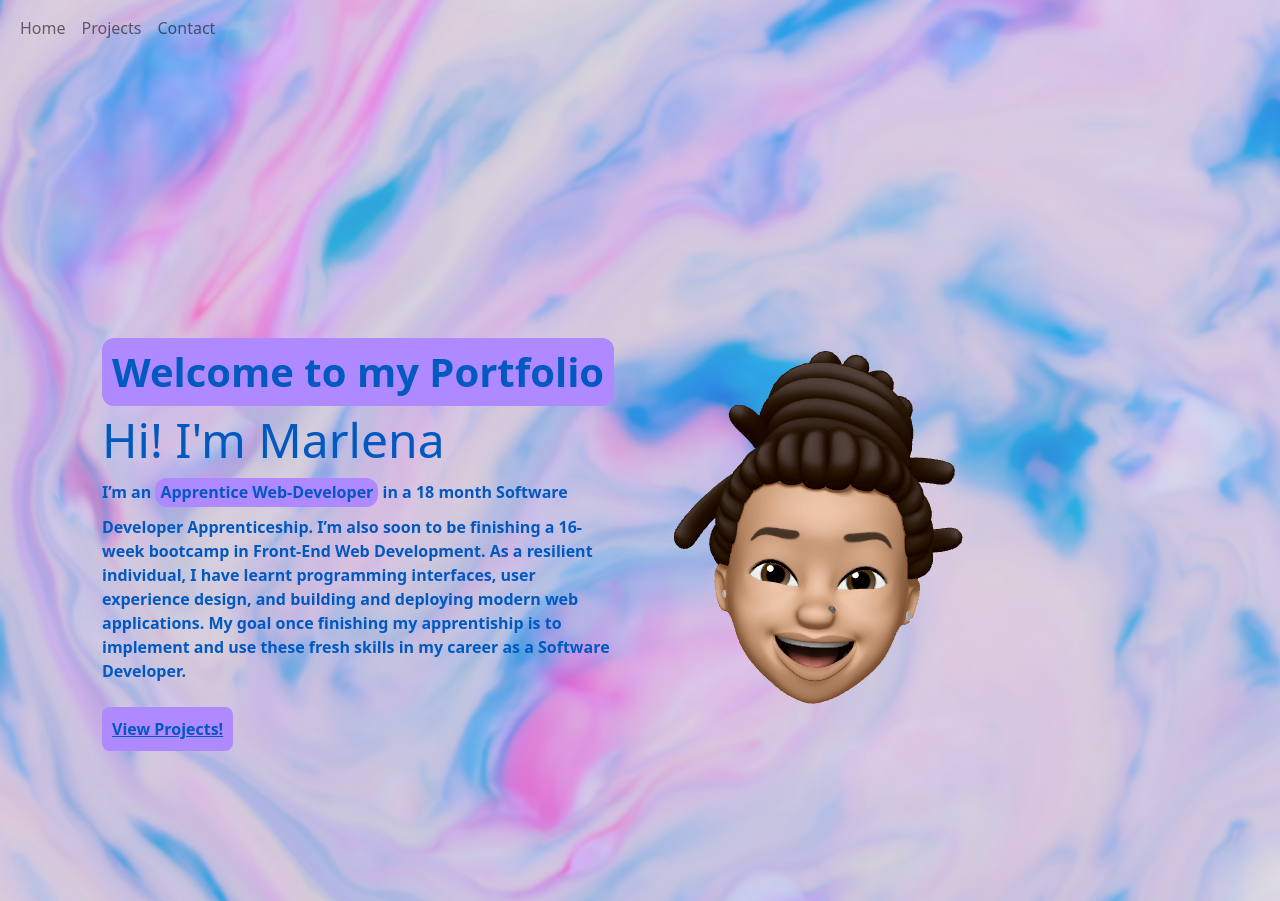
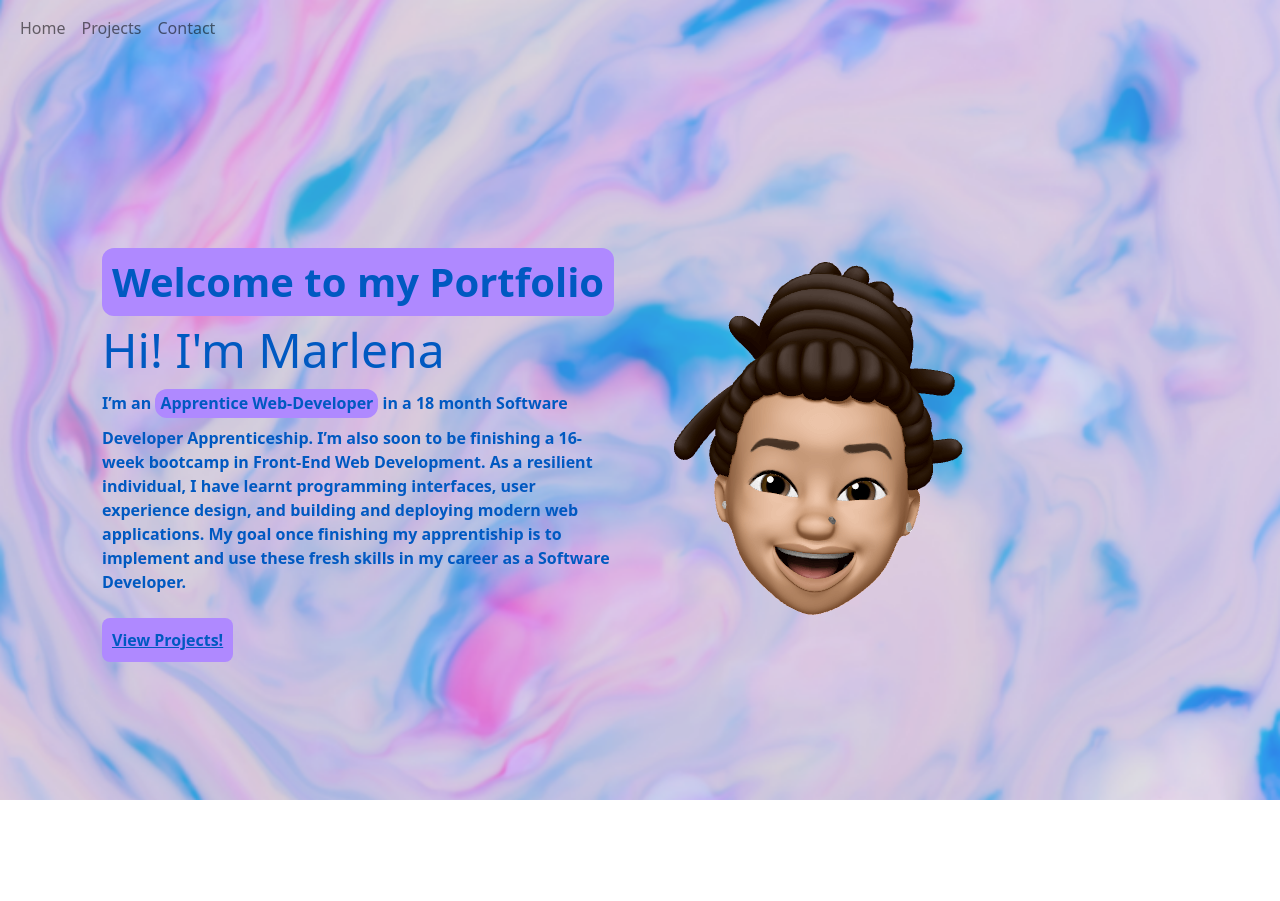
Before and after one commit to MarlenaDowner/my-react-portfolio, a React (Create React App) app: page / in a window 1280 px wide. After the commit the page ends 812 px from the top, so only its background shows below. Built offline with nearby package versions, Linux system fonts and the light colour scheme.

Commit message:
messed up the background image trying to get the header to the right

```diff
--- a/src/index.css
+++ b/src/index.css
@@ -6,19 +6,41 @@
   box-sizing: border-box;
 }
 
+body {
+  margin: 0;
+
+  font-family: 'Segoe UI', 'Roboto', 'Oxygen',
+    'Ubuntu', 'Cantarell', 'Fira Sans', 'Droid Sans', 'Helvetica Neue',
+    sans-serif;
+  -webkit-font-smoothing: antialiased;
+  -moz-osx-font-smoothing: grayscale;
+}
+
+html,
+body {
+  height: 100%;
+}
+
+.container {
+  height: 100%;
+  display: flex;
+  flex-direction: column;
+}
+
 .body1 {
   background: url("./assets/pictures/1homepage.png");
-  min-height: 100%;
+  height: 100%;
+  height: 100vh;
   background-size: cover;
 
 }
 
-
 .body2 {
-  background: url("./assets/pictures/2projects.png");
-  height: 100%;
+  background-image: url("./assets/pictures/2projects.png");
+  background-repeat: no-repeat;
   background-size: cover;
-
+  background-position: bottom;
+  flex: 1;
 }
 
 .body3 {
@@ -33,15 +55,7 @@
 
 
 
-body {
-  margin: 0;
 
-  font-family: 'Segoe UI', 'Roboto', 'Oxygen',
-    'Ubuntu', 'Cantarell', 'Fira Sans', 'Droid Sans', 'Helvetica Neue',
-    sans-serif;
-  -webkit-font-smoothing: antialiased;
-  -moz-osx-font-smoothing: grayscale;
-}
 
 /* ----------------------Landing Page--------------------- */
 
@@ -52,7 +66,7 @@
 
 .jumbo {
   justify-content: flex-start;
-  padding-top: 22%;
+  padding-top: 15%;
   padding-left: 40px;
 }
 
```
Also changed, not shown: src/components/Header.js (+0 -7 lines), src/logo.svg (deleted).
